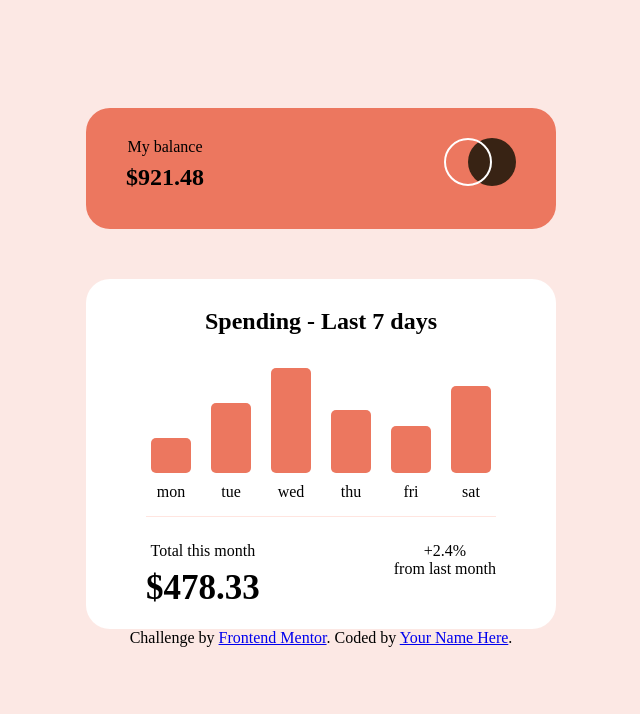
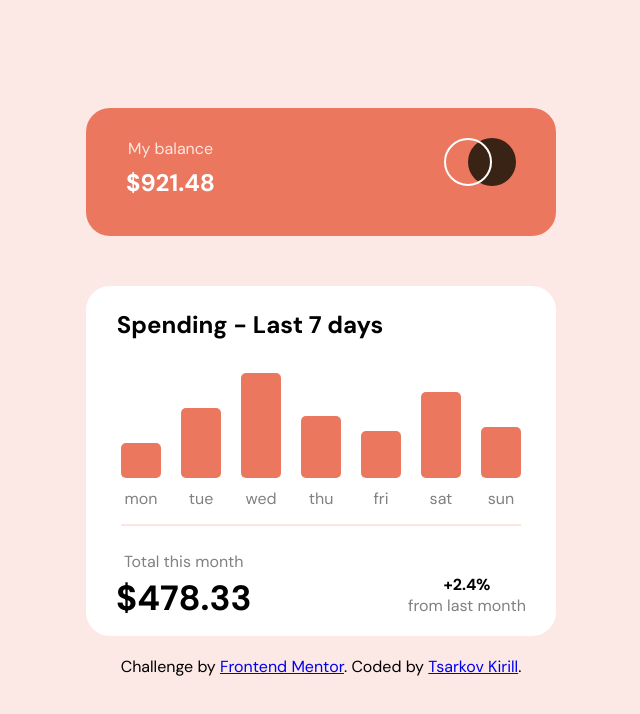
Before and after one commit to Tsar-86/expenses-chart-component, a plain HTML site: page index.html in a window 1280 px wide. Shown: the whole page, without its empty margins (319-959 px from the left). Drawn offline with Linux system fonts and the light colour scheme.

Commit message:
add colors and font

```diff
--- a/index.html
+++ b/index.html
@@ -14,7 +14,7 @@
     <div class="header">
       <div class="balance">
         <p>My balance</p>
-        <h2>$921.48</h2>
+        <h2 >$921.48</h2>
       </div>
       <div class="logo">
         <img src="/images/logo.svg" alt="logo">
@@ -30,12 +30,12 @@
       <p id="dash"></p>
       <div class="amount">
         <div class="right_side">
-          <p>Total this month</p>
+          <p id="gray__color">Total this month</p>
           <h3>$478.33</h3>
         </div>
        <div class="left_side">
-        <p>+2.4%</p>
-        <p>from last month</p>
+        <p id="growth__number">+2.4%</p>
+        <p id="gray__color">from last month</p>
        </div>
       </div>
 
@@ -45,7 +45,7 @@
 
   <div class="attribution">
     Challenge by <a href="https://www.frontendmentor.io?ref=challenge" target="_blank">Frontend Mentor</a>.
-    Coded by <a href="#">Your Name Here</a>.
+    Coded by <a href="#">Tsarkov Kirill</a>.
   </div>
   <script src="/script.js"></script>
 </body>
--- a/script.js
+++ b/script.js
@@ -37,7 +37,7 @@ let chartData = [
 
 let ul = document.createElement('ul');
 
-for (i = 0; i < 6; i++) {
+for (i = 0; i <= 6; i++) {
   let div = document.createElement('div');
   ul.append(div);
 
@@ -46,6 +46,7 @@ for (i = 0; i < 6; i++) {
 
   let p = document.createElement('p');
   p.innerText = chartData[i].day;
+  p.style.color = "gray";
   div.appendChild(li);
   div.appendChild(p);
 };
--- a/style.css
+++ b/style.css
@@ -2,6 +2,8 @@
 - Soft red: hsl(10, 79%, 65%)
 - Cyan: hsl(186, 34%, 60%)
 */
+
+@import url('https://fonts.googleapis.com/css2?family=DM+Sans:wght@400;700&display=swap');
 
 
 * {
@@ -15,6 +17,7 @@ body {
     align-items: center;
     min-height: 100%;
     background-color: hsl(10, 79%, 94%);
+    font-family: 'DM Sans', sans-serif;
 }
 
 p {
@@ -25,7 +28,7 @@ p {
 
 h3 {
     font-size: 35px;
-    margin: 8px 0 0;
+    margin: 3px 0 0;
 }
 
 h2 {
@@ -46,6 +49,14 @@ h2 {
     border-radius: 1.5rem;
 }
 
+.balance {
+    color:hsl(9, 100%, 94%);
+}
+
+.balance > h2 {
+    color: white;
+}
+
 .balance_card {
     display: flex;
     justify-content: center;
@@ -58,7 +69,7 @@ h2 {
 
 #chart__title {
     display: flex;
-    justify-content: center;
+    margin-left: 1.7em;
 }
 
 ul {
@@ -85,18 +96,31 @@ li:hover {
 .amount {
     display: flex;
     justify-content: space-between;
-    width: 350px;
-    /* padding: 30px 40px; */
-    /* margin-bottom: 50px; */
+    width: 410px;
 }
 
 #dash {
-    width: 350px;
+    width: 400px;
     height: 1.5px;
     background-color: hsl(9, 100%, 94%);;
     margin-bottom: 25px;
 }
 
 .left_side {
-    text-align: flex-end;
+    display: flex;
+    flex-direction: column;
+    justify-content: flex-end;
+    margin-bottom: 5px;
 }
+
+.attribution {
+    padding-top: 20px;
+}
+
+#gray__color {
+    color: gray;
+}
+
+#growth__number {
+    font-weight: bold;
+}
```
